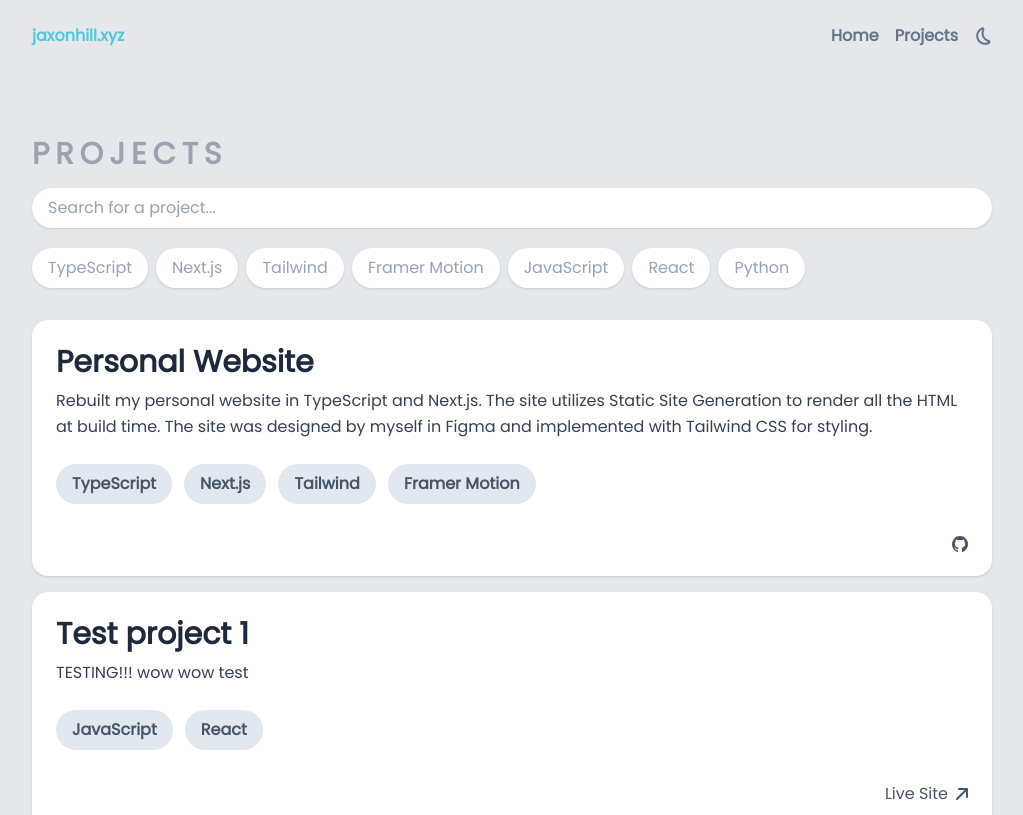
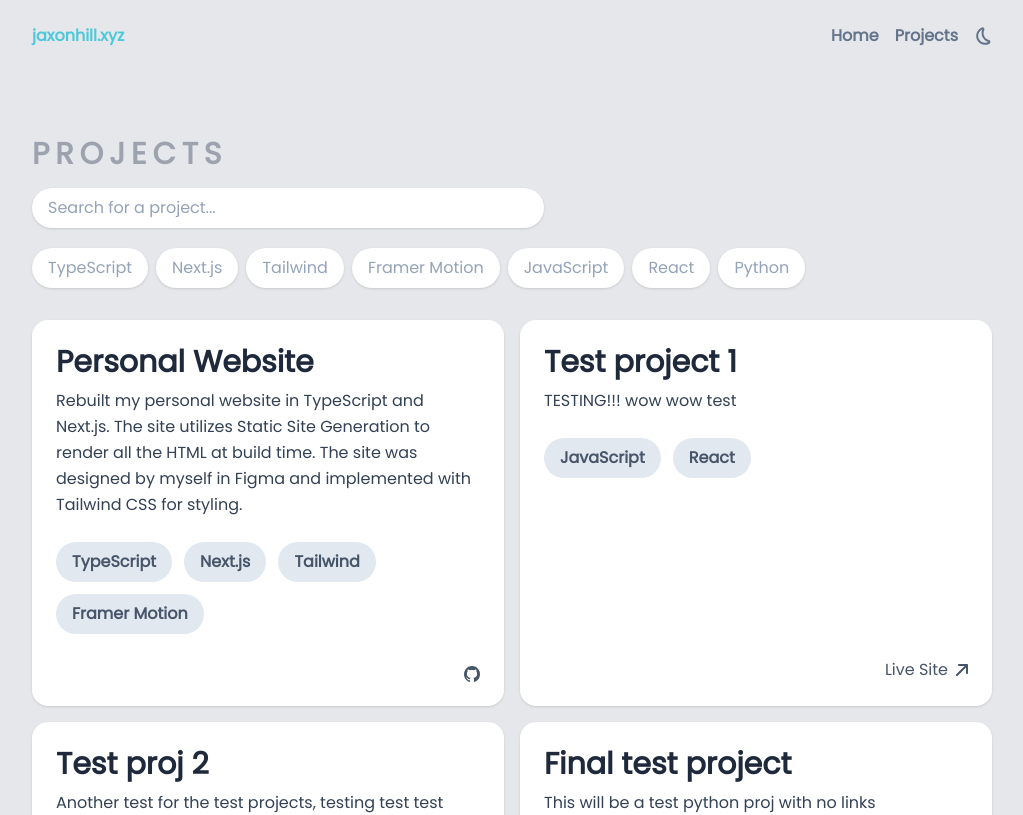
Before and after one commit to jaxonhill/personal-website-v2, a Next.js app: page /projects in a window 1280 px wide. Shown: the top 815 px of the page, without its empty margins (128-1151 px from the left). Built offline with nearby package versions, Linux system fonts and the light colour scheme.

Commit message:
Add projects page responsive styling

```diff
--- a/components/ProjectCard.tsx
+++ b/components/ProjectCard.tsx
@@ -7,7 +7,8 @@ export type ProjectCardProps = {
 
 export default function ProjectCard({ project }: ProjectCardProps) {
 	return (
-		<div className="bg-white p-6 rounded-2xl shadow dark:bg-slate-800">
+		<div className="bg-white p-6 flex flex-col rounded-2xl shadow h-full justify-between dark:bg-slate-800">
+			<div>
 				<h1 className="font-semibold text-slate-800 text-3xl pb-2 dark:text-slate-200">
 					{project.name}
 				</h1>
@@ -26,6 +27,7 @@ export default function ProjectCard({ project }: ProjectCardProps) {
 						);
 					})}
 				</ul>
+			</div>
 			{/* Only render this part if there is a github or site link */}
 			{(project.githubLink || project.liveSiteLink) && (
 				<div className="pt-8 flex w-full items-center justify-end">
--- a/components/SearchFilter.tsx
+++ b/components/SearchFilter.tsx
@@ -12,7 +12,7 @@ export default function SearchFilter({
 			type="text"
 			value={searchText}
 			onChange={(e) => setSearchText(e.target.value)}
-			className="shadow font-medium rounded-full mb-2 py-2 px-4 border-none outline-none text-slate-800 placeholder:text-slate-400 focus:outline-light-main dark:bg-slate-800 dark:placeholder:text-slate-600 dark:text-slate-300"
+			className="shadow font-medium rounded-full mb-2 py-2 px-4 max-w-lg border-none outline-none text-slate-800 placeholder:text-slate-400 focus:outline-light-main dark:bg-slate-800 dark:placeholder:text-slate-600 dark:text-slate-300"
 			placeholder="Search for a project..."
 		/>
 	);
--- a/pages/projects/index.tsx
+++ b/pages/projects/index.tsx
@@ -63,11 +63,19 @@ export default function ProjectPage() {
 					</div>
 				</div>
 			</div>
-			<div className="flex flex-col gap-4">
-				{filteredProjects.map((proj: Project) => {
-					return <ProjectCard key={proj.name} project={proj} />;
-				})}
-			</div>
+			{filteredProjects.length === 0 ? (
+				<div className="flex justify-center items-center">
+					<p className="text-5xl text-gray-400 font-semibold pt-6 dark:text-slate-700">
+						No projects match the criteria!
+					</p>
+				</div>
+			) : (
+				<div className="flex flex-col gap-4 xl:grid xl:grid-cols-2">
+					{filteredProjects.map((proj: Project) => {
+						return <ProjectCard key={proj.name} project={proj} />;
+					})}
+				</div>
+			)}
 		</div>
 	);
 }
```
Lines whose indentation alone changed are shown as unchanged.
